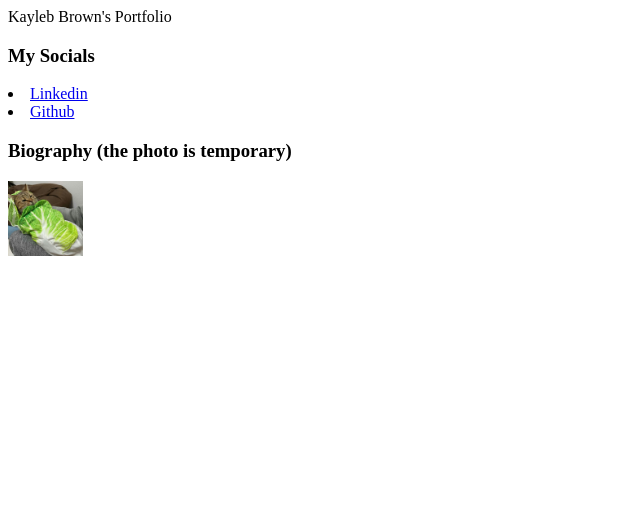
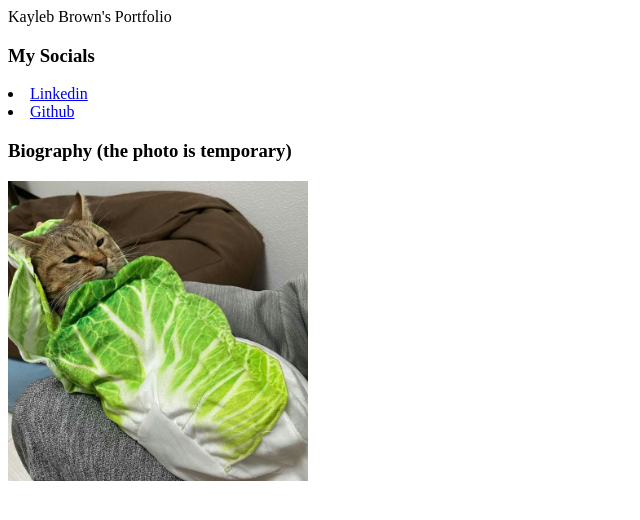
Before and after one commit to Stray-KB/Personal-Portfolio, a plain HTML site: page index.html in a window 1280 px wide. Shown: the whole page, without its empty margins (0-640 px from the left). Drawn offline with Linux system fonts and the light colour scheme.

Commit message:
Update index.html

```diff
--- a/index.html
+++ b/index.html
@@ -20,7 +20,7 @@
             <section id="bio">
                 <div class="card">
                     <h3>Biography (the photo is temporary)</h3>
-                    <img src="images/3f04cd0e138cc716680962bf096ac8b3.jpg" alt="me" width="75px" height="75px"/>
+                    <img src="images/3f04cd0e138cc716680962bf096ac8b3.jpg" alt="me" width="300px" height="300px"/>
                 </div>
             </section>
         </main>
```
